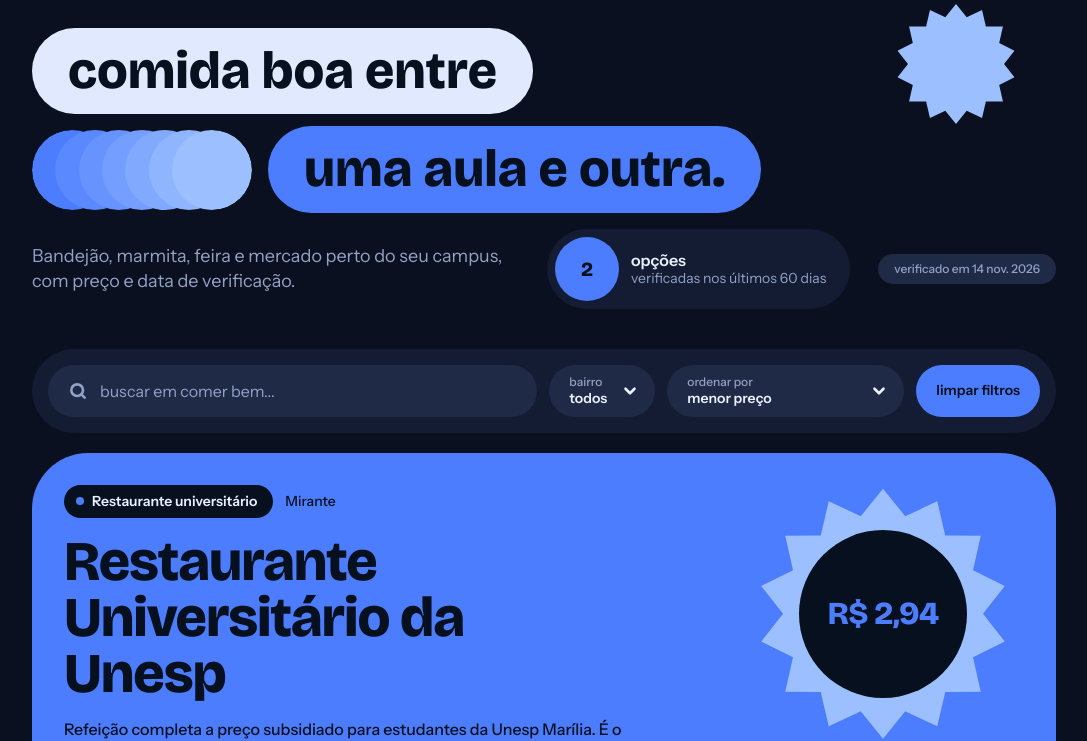
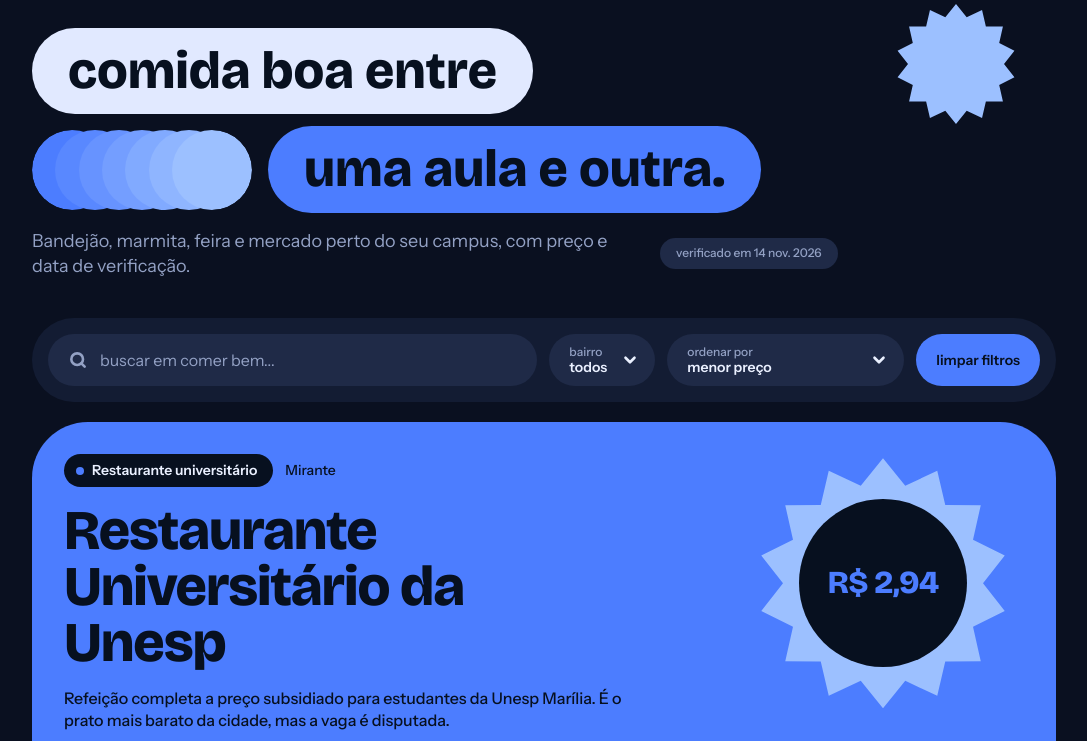
Before and after one commit to derick-rufino/pi-dsm, a plain HTML site: page comer-bem/index.html in a window 1280 px wide. Shown: the part 68-809 px from the top of the page, without its empty margins (96-1183 px from the left). Drawn offline with nearby package versions, Linux system fonts and the light colour scheme.

Commit message:
refactor(hero): remove o contador de opções das páginas internas
O bloco "8 opções" ocupava uma linha inteira no topo e não ajudava a
decidir nada: a lista logo abaixo já mostra quantas opções existem.
Sai do HTML, do CSS e do dados.js (que só atualizava o número); a
etiqueta "verificado em" continua.

```diff
--- a/comer-bem/index.html
+++ b/comer-bem/index.html
@@ -104,13 +104,6 @@
                 <p class="page-hero__lead">
                     Bandejão, marmita, feira e mercado perto do seu campus, com preço e data de verificação.
                 </p>
-                <div class="stat">
-                    <span class="stat__value">24+</span>
-                    <span>
-                        <span class="stat__label">opções</span>
-                        <span class="stat__desc">verificadas nos últimos 60 dias</span>
-                    </span>
-                </div>
                 <span class="pill tag">dados de exemplo</span>
             </div>
 
--- a/components.css
+++ b/components.css
@@ -871,46 +871,6 @@ svg {
     line-height: var(--leading-text);
 }
 
-/* <div.stat> destaque "24+ opções" */
-.stat {
-    display: flex;
-    align-items: center;
-    gap: var(--space-3);
-    padding: var(--space-2) var(--space-6) var(--space-2) var(--space-2);
-    border-radius: var(--radius-pill);
-    background: var(--surface);
-}
-
-.stat__value {
-    display: grid;
-    flex: none;
-    place-items: center;
-    width: var(--control-lg);
-    aspect-ratio: 1;
-    border-radius: 50%;
-    background: var(--accent);
-    color: var(--ink);
-    font-family: var(--font-display);
-    font-size: var(--text-xl);
-    font-weight: var(--weight-display);
-    line-height: var(--leading-display);
-}
-
-.stat__label {
-    display: block;
-    color: var(--text);
-    font-size: var(--text-md);
-    font-weight: var(--weight-semibold);
-    line-height: var(--leading-auto);
-}
-
-.stat__desc {
-    display: block;
-    color: var(--text-muted);
-    font-size: var(--text-sm);
-    line-height: var(--leading-auto);
-}
-
 /* Decoração do hero: burst e degraus (posição definida no index.css da página) */
 .page-hero>.burst {
     --burst-size: 120px;
@@ -1568,29 +1528,6 @@ svg {
         --strip-width: 64px;
     }
 
-    /* Stat compacto, sem a descrição (fonte e data já estão em cada card),
-       com a tag "verificado em" na mesma linha */
-    .page-hero__info {
-        column-gap: var(--space-3);
-    }
-
-    .stat {
-        padding-inline-end: var(--space-3);
-    }
-
-    .page-hero__info .tag {
-        padding-inline: var(--space-3);
-    }
-
-    .stat__value {
-        width: var(--space-12);
-        font-size: var(--text-lg);
-    }
-
-    .stat__desc {
-        display: none;
-    }
-
     /* Filtros: busca + "limpar" na 1ª linha, bairro e ordenar lado a lado
        na 2ª (eram 4 linhas). Tudo segue com 44px+ de toque. */
     .filters__search {
--- a/dados.js
+++ b/dados.js
@@ -346,10 +346,8 @@
         return el('li', {}, [el('article', { classe: 'card' }, conteudoCard(item, catalogo, false))]);
     }
 
-    // Hero: número de opções e data de verificação no lugar do "dados de exemplo"
-    function atualizarHero(total, versao) {
-        const valor = document.querySelector('.page-hero .stat__value');
-        if (valor) valor.textContent = String(total);
+    // Hero: data de verificação no lugar do "dados de exemplo"
+    function atualizarHero(versao) {
         const aviso = document.querySelector('.page-hero .tag');
         if (aviso && versao) aviso.textContent = 'verificado em ' + dataCurta(versao);
     }
@@ -376,7 +374,7 @@
             alvo.replaceChildren(...itens.filter((i) => i !== destaque).map((i) => card(i, catalogo)));
             const vivo = secao && secao.querySelector('[aria-live]');
             if (vivo) vivo.textContent = itens.length + (itens.length === 1 ? ' resultado' : ' resultados');
-            atualizarHero(itens.length, dados.versao);
+            atualizarHero(dados.versao);
         }));
     }
 
```
Also changed, not shown: cena-e-role/index.html (+0 -7 lines), 2 other files.
